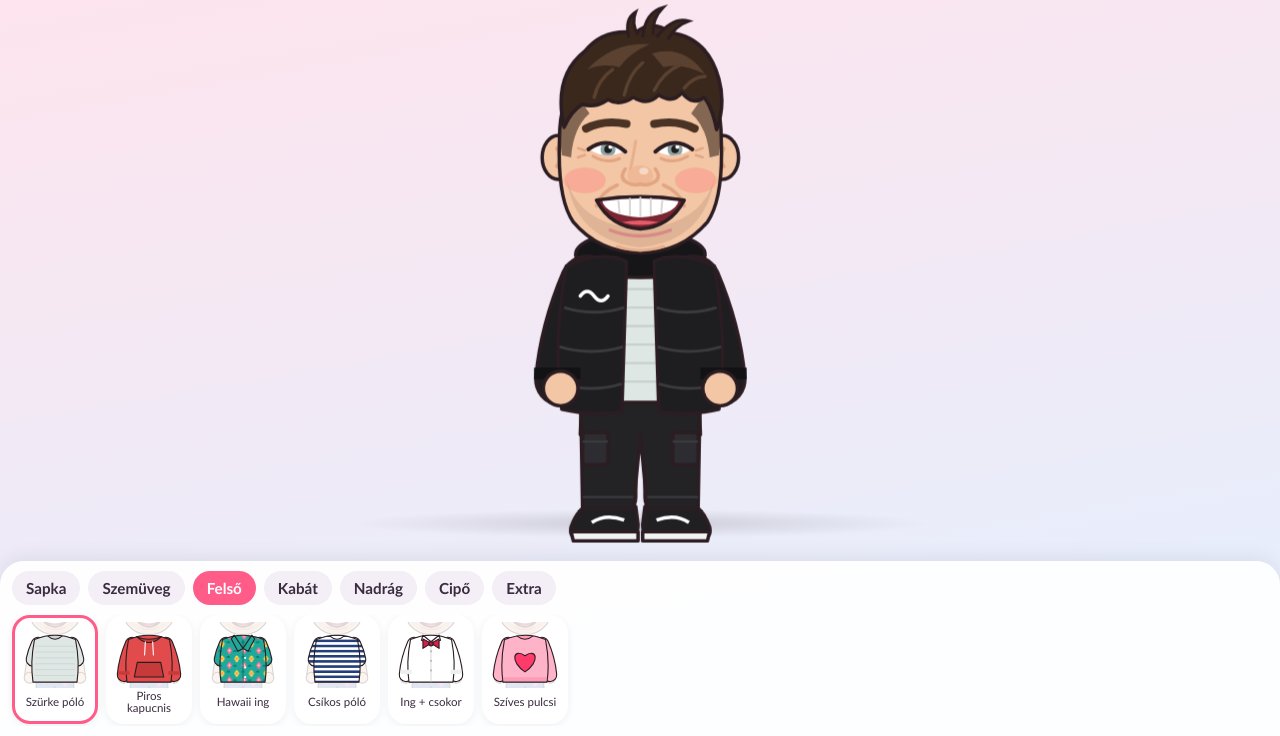
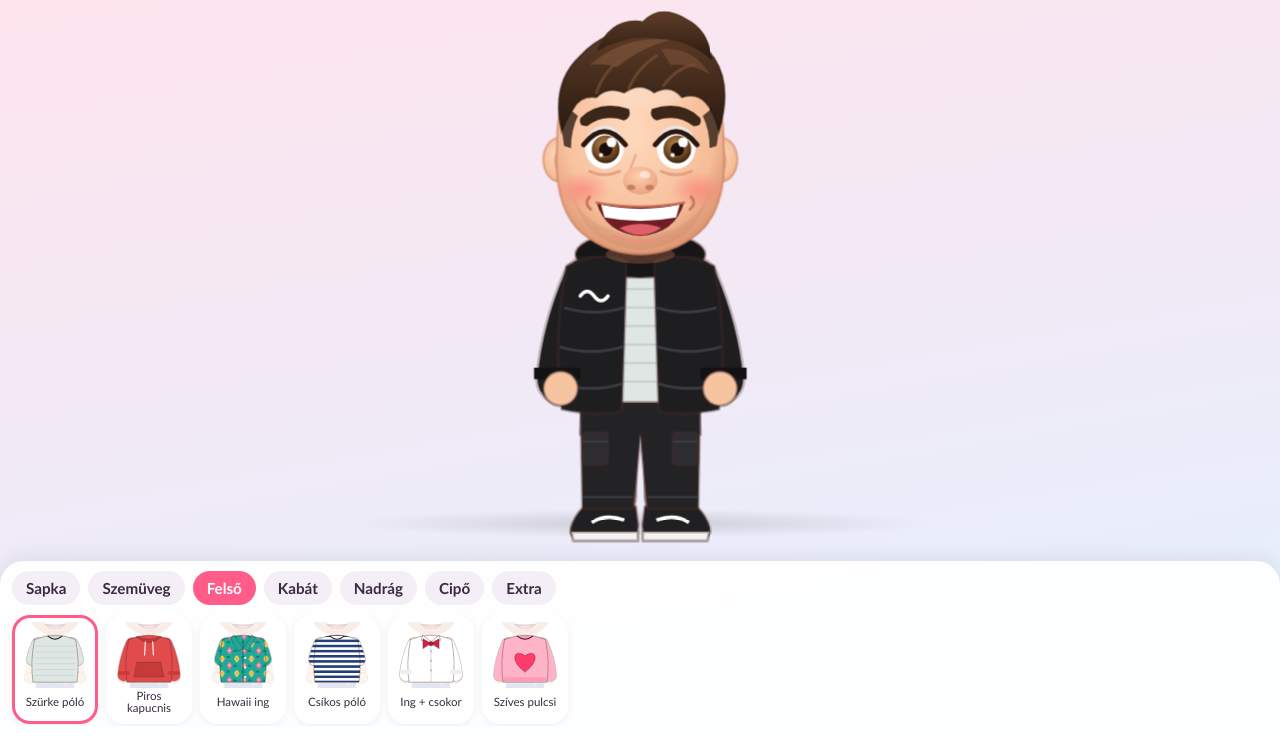
Before and after one commit to leveses/csenge-jokedv, a plain HTML site: page index.html in a window 1280 px wide. Shown: the part 64-800 px from the top of the page. Drawn offline with Linux system fonts and the light colour scheme.

Commit message:
Barátságos, puha 3D-rajzfilmes stílusú arc
Co-Authored-By: Claude Opus 5.5 <noreply@anthropic.com>
Claude-Session: https://claude.ai/code/session_01MFZjRNwTo6dfywtRw98UeR

```diff
--- a/index.html
+++ b/index.html
@@ -120,6 +120,15 @@
       <linearGradient id="gold" x1="0" y1="0" x2="0" y2="1">
         <stop offset="0" stop-color="#ffe680"/><stop offset="1" stop-color="#e0a800"/>
       </linearGradient>
+      <radialGradient id="skinG" cx=".45" cy=".4" r=".7"><stop offset="0" stop-color="#ffd9bd"/><stop offset=".7" stop-color="#f6bd98"/><stop offset="1" stop-color="#e59f7c"/></radialGradient>
+      <radialGradient id="faceShade" cx=".5" cy=".38" r=".62"><stop offset=".72" stop-color="#b8603e" stop-opacity="0"/><stop offset="1" stop-color="#b8603e" stop-opacity=".28"/></radialGradient>
+      <radialGradient id="blush" cx=".5" cy=".5" r=".5"><stop offset="0" stop-color="#ff6f6f" stop-opacity=".55"/><stop offset="1" stop-color="#ff6f6f" stop-opacity="0"/></radialGradient>
+      <radialGradient id="noseG" cx=".45" cy=".35" r=".7"><stop offset="0" stop-color="#ffcfae"/><stop offset="1" stop-color="#e8a07d"/></radialGradient>
+      <radialGradient id="iris" cx=".45" cy=".35" r=".65"><stop offset="0" stop-color="#b98a52"/><stop offset=".6" stop-color="#7a4f28"/><stop offset="1" stop-color="#3d2410"/></radialGradient>
+      <radialGradient id="eyeW" cx=".5" cy=".6" r=".6"><stop offset=".7" stop-color="#fff"/><stop offset="1" stop-color="#e9dcd6"/></radialGradient>
+      <linearGradient id="hairG" x1="0" y1="0" x2="0" y2="1"><stop offset="0" stop-color="#5e3d28"/><stop offset="1" stop-color="#2c1b11"/></linearGradient>
+      <linearGradient id="clothShade" x1="0" y1="0" x2="1" y2="0"><stop offset="0" stop-color="#000" stop-opacity=".22"/><stop offset=".3" stop-color="#000" stop-opacity="0"/><stop offset=".7" stop-color="#000" stop-opacity="0"/><stop offset="1" stop-color="#000" stop-opacity=".22"/></linearGradient>
+      <filter id="soft" x="-30%" y="-30%" width="160%" height="160%"><feGaussianBlur stdDeviation="5"/></filter>
     </defs>
     <g class="bob"><g id="layers"></g></g>
   </svg>
@@ -139,8 +148,8 @@
 
 <script>
 /* ---------- Színek ---------- */
-const SKIN = "#f3c6a5", SKIN_D = "#e2a582", HAIR = "#3a281d", HAIR_L = "#5a4130";
-const OUT = 'stroke="#2b1d22" stroke-width="3" stroke-linejoin="round" stroke-linecap="round"';
+const SKIN = "#f7c4a2", SKIN_D = "#e2a582", HAIR = "#3a281d", HAIR_L = "#5a4130";
+const OUT = 'stroke="#4a2c26" stroke-opacity=".4" stroke-width="2.5" stroke-linejoin="round" stroke-linecap="round"';
 
 /* Kar útvonalak (váll -> csukló) */
 const ARM_L = "M104 250 Q86 292 82 334";
@@ -151,8 +160,8 @@ const TORSO = "M94 238 Q150 214 206 238 Q218 300 210 354 L90 354 Q82 300 94 238
 
 const sleeves = (col, short, w=34) => {
   const L = short ? ARM_L_SHORT : ARM_L, R = short ? ARM_R_SHORT : ARM_R;
-  return `<path d="${L}" stroke="#2b1d22" stroke-width="${w+6}" stroke-linecap="round" fill="none"/>
-          <path d="${R}" stroke="#2b1d22" stroke-width="${w+6}" stroke-linecap="round" fill="none"/>
+  return `<path d="${L}" stroke="#4a2c26" stroke-opacity=".3" stroke-width="${w+4}" stroke-linecap="round" fill="none"/>
+          <path d="${R}" stroke="#4a2c26" stroke-opacity=".3" stroke-width="${w+4}" stroke-linecap="round" fill="none"/>
           <path d="${L}" stroke="${col}" stroke-width="${w}" stroke-linecap="round" fill="none"/>
           <path d="${R}" stroke="${col}" stroke-width="${w}" stroke-linecap="round" fill="none"/>`;
 };
@@ -173,8 +182,8 @@ function torsoBase(){
   return `
   <rect x="135" y="192" width="30" height="46" fill="${SKIN}" ${OUT}/>
   <path d="${TORSO}" fill="${SKIN}" ${OUT}/>
-  <path d="${ARM_L}" stroke="#2b1d22" stroke-width="32" stroke-linecap="round" fill="none"/>
-  <path d="${ARM_R}" stroke="#2b1d22" stroke-width="32" stroke-linecap="round" fill="none"/>
+  <path d="${ARM_L}" stroke="#c98261" stroke-opacity=".5" stroke-width="30" stroke-linecap="round" fill="none"/>
+  <path d="${ARM_R}" stroke="#c98261" stroke-opacity=".5" stroke-width="30" stroke-linecap="round" fill="none"/>
   <path d="${ARM_L}" stroke="${SKIN}" stroke-width="26" stroke-linecap="round" fill="none"/>
   <path d="${ARM_R}" stroke="${SKIN}" stroke-width="26" stroke-linecap="round" fill="none"/>`;
 }
@@ -183,71 +192,61 @@ function hands(){
           <circle cx="219" cy="342" r="15" fill="${SKIN}" ${OUT}/>`;
 }
 function head(){
-  const eye = (cx, flip) => {
-    const s = flip ? 1 : -1;
-    const X = d => cx + s*d;
-    return `
-    <clipPath id="eye${flip?'R':'L'}"><path d="M${X(-14)} 137 Q${cx} 125 ${X(14)} 136 Q${cx} 144 ${X(-14)} 137 Z"/></clipPath>
-    <path d="M${X(-14)} 137 Q${cx} 125 ${X(14)} 136 Q${cx} 144 ${X(-14)} 137 Z" fill="#fff"/>
-    <g clip-path="url(#eye${flip?'R':'L'})">
-      <circle cx="${cx+1}" cy="135" r="6.5" fill="#8ea3a6"/>
-      <circle cx="${cx+1}" cy="135" r="3.3" fill="#1d1d1d"/>
-      <circle cx="${cx+3}" cy="133" r="1.7" fill="#fff"/>
-    </g>
-    <path d="M${X(-16)} 137 Q${cx} 123 ${X(16)} 135" stroke="#2b1d22" stroke-width="3.5" fill="none" stroke-linecap="round"/>
-    <path d="M${X(-11)} 143 Q${cx} 148 ${X(12)} 141" stroke="${SKIN_D}" stroke-width="2.5" fill="none" stroke-linecap="round"/>
-    <path d="M${X(19)} 136 l${s*6} -2 M${X(19)} 140 l${s*6} 2" stroke="${SKIN_D}" stroke-width="2" stroke-linecap="round"/>`;
-  };
+  const eye = cx => `
+    <ellipse cx="${cx}" cy="133" rx="17" ry="19" fill="url(#eyeW)"/>
+    <circle cx="${cx+1}" cy="135" r="12" fill="url(#iris)"/>
+    <circle cx="${cx+1}" cy="135" r="5.8" fill="#1a0f08"/>
+    <circle cx="${cx+6}" cy="129" r="4.2" fill="#fff"/>
+    <circle cx="${cx-3}" cy="140" r="1.8" fill="#fff" opacity=".9"/>
+    <path d="M${cx-18} 131 Q${cx} 108 ${cx+18} 131" stroke="#2a1810" stroke-width="4.5" fill="none" stroke-linecap="round"/>
+    <path d="M${cx-13} 154 Q${cx} 160 ${cx+13} 154" stroke="#d48a6c" stroke-width="2.5" fill="none" stroke-linecap="round" opacity=".6"/>`;
   return `
-  <!-- fülek (kicsit elállók) -->
-  <ellipse cx="79" cy="142" rx="14" ry="19" fill="${SKIN}" ${OUT}/>
-  <ellipse cx="221" cy="142" rx="14" ry="19" fill="${SKIN}" ${OUT}/>
-  <path d="M77 133 q7 9 0 18 M223 133 q-7 9 0 18" stroke="${SKIN_D}" stroke-width="3" fill="none"/>
-  <!-- széles, kerek arc, telt áll -->
-  <path d="M80 126 Q80 54 150 52 Q220 54 220 126 Q222 178 208 198 Q186 224 150 225 Q114 224 92 198 Q78 178 80 126 Z" fill="${SKIN}" ${OUT}/>
-  <path d="M130 219 Q150 226 170 219" stroke="${SKIN_D}" stroke-width="2.5" fill="none" stroke-linecap="round" opacity=".7"/>
-  <!-- borosta -->
-  <path d="M86 160 Q94 214 150 220 Q206 214 214 160 Q204 200 150 204 Q96 200 86 160 Z" fill="#5a3b2b" opacity=".13"/>
-  <!-- pirospozsgás arc -->
-  <ellipse cx="102" cy="162" rx="18" ry="11" fill="#ff7a7a" opacity=".35"/>
-  <ellipse cx="198" cy="162" rx="18" ry="11" fill="#ff7a7a" opacity=".35"/>
-  <ellipse cx="150" cy="80" rx="40" ry="10" fill="#ff9a8a" opacity=".12"/>
-  <!-- szemöldök: egyenesebb, közepesen vastag -->
-  <path d="M103 117 Q118 109 138 113" stroke="#4a3324" stroke-width="7" stroke-linecap="round" fill="none"/>
-  <path d="M162 113 Q182 109 197 117" stroke="#4a3324" stroke-width="7" stroke-linecap="round" fill="none"/>
-  <!-- mosolygós, hunyorgó szemek -->
-  ${eye(121,false)}${eye(179,true)}
-  <!-- szélesebb, kerek végű orr -->
-  <path d="M146 128 Q143 146 141 154" stroke="${SKIN_D}" stroke-width="2.5" fill="none" stroke-linecap="round" opacity=".7"/>
-  <ellipse cx="150" cy="158" rx="11" ry="9" fill="#efb896"/>
-  <path d="M137 152 Q131 160 139 164 Q144 167 150 165 Q156 167 161 164 Q169 160 163 152" stroke="${SKIN_D}" stroke-width="3" fill="none" stroke-linecap="round"/>
-  <ellipse cx="153" cy="154" rx="4" ry="3" fill="#fff" opacity=".45"/>
-  <!-- nevető ráncok -->
-  <path d="M130 166 Q116 172 112 184 M170 166 Q184 172 188 184" stroke="${SKIN_D}" stroke-width="3" fill="none" stroke-linecap="round"/>
-  <!-- széles, fogas mosoly -->
-  <path d="M112 179 Q150 173 188 179 Q176 202 150 204 Q124 202 112 179 Z" fill="#7a2531" ${OUT}/>
-  <path d="M117 180 Q150 175 183 180 Q180 192 150 194 Q120 192 117 180 Z" fill="#fff"/>
-  <path d="M141 177 L141 193 M150 176 L150 194 M159 177 L159 193 M131 179 L132 191 M169 179 L168 191" stroke="#d9d4d0" stroke-width="1.6"/>
-  <path d="M134 198 Q150 203 166 198 Q150 195 134 198 Z" fill="#e35d6a"/>
-  <path d="M124 205 Q150 215 176 205" stroke="#d98a85" stroke-width="3" fill="none" stroke-linecap="round"/>`;
+  <!-- fülek -->
+  <ellipse cx="80" cy="144" rx="14" ry="19" fill="url(#skinG)" stroke="#c98261" stroke-opacity=".5" stroke-width="2"/>
+  <ellipse cx="220" cy="144" rx="14" ry="19" fill="url(#skinG)" stroke="#c98261" stroke-opacity=".5" stroke-width="2"/>
+  <ellipse cx="81" cy="145" rx="6" ry="10" fill="#e09474" opacity=".55"/>
+  <ellipse cx="219" cy="145" rx="6" ry="10" fill="#e09474" opacity=".55"/>
+  <!-- nyak árnyék -->
+  <ellipse cx="150" cy="226" rx="30" ry="8" fill="#b9714f" opacity=".35"/>
+  <!-- pufi, kerek arc -->
+  <path d="M78 130 Q76 56 150 52 Q224 56 222 130 Q226 186 200 208 Q178 226 150 226 Q122 226 100 208 Q74 186 78 130 Z" fill="url(#skinG)" stroke="#c98261" stroke-opacity=".55" stroke-width="2"/>
+  <path d="M78 130 Q76 56 150 52 Q224 56 222 130 Q226 186 200 208 Q178 226 150 226 Q122 226 100 208 Q74 186 78 130 Z" fill="url(#faceShade)"/>
+  <ellipse cx="150" cy="84" rx="44" ry="16" fill="#fff" opacity=".22" filter="url(#soft)"/>
+  <!-- enyhe borosta -->
+  <path d="M90 170 Q100 218 150 222 Q200 218 210 170 Q200 206 150 210 Q100 206 90 170 Z" fill="#6b4632" opacity=".09"/>
+  <!-- pirospozsgás orcák -->
+  <ellipse cx="100" cy="170" rx="24" ry="16" fill="url(#blush)"/>
+  <ellipse cx="200" cy="170" rx="24" ry="16" fill="url(#blush)"/>
+  <!-- vidám, vastag szemöldök -->
+  <path d="M98 108 Q114 92 140 100 Q143 107 136 110 Q118 104 104 115 Q96 115 98 108 Z" fill="#3b2618"/>
+  <path d="M202 108 Q186 92 160 100 Q157 107 164 110 Q182 104 196 115 Q204 115 202 108 Z" fill="#3b2618"/>
+  <!-- nagy, csillogó szemek -->
+  ${eye(119)}${eye(181)}
+  <!-- kerek, puha orr -->
+  <path d="M146 140 Q142 150 140 156" stroke="#d48a6c" stroke-width="2" fill="none" stroke-linecap="round" opacity=".5"/>
+  <ellipse cx="150" cy="162" rx="15" ry="12" fill="url(#noseG)"/>
+  <ellipse cx="142" cy="168" rx="3.6" ry="2.3" fill="#a85a42" opacity=".55"/>
+  <ellipse cx="158" cy="168" rx="3.6" ry="2.3" fill="#a85a42" opacity=".55"/>
+  <ellipse cx="154" cy="157" rx="4.5" ry="3.2" fill="#fff" opacity=".55"/>
+  <!-- nagy, kedves mosoly -->
+  <path d="M112 181 Q150 188 188 181 Q180 208 150 210 Q120 208 112 181 Z" fill="#6e1f24"/>
+  <path d="M116 183 Q150 190 184 183 L181 194 Q150 200 119 194 Z" fill="#fff"/>
+  <path d="M132 203 Q150 196 168 203 Q160 209 150 209 Q140 209 132 203 Z" fill="#e0606a"/>
+  <path d="M112 181 Q150 188 188 181" stroke="#c9705a" stroke-width="2" fill="none" stroke-linecap="round"/>
+  <path d="M126 210 Q150 220 174 210" stroke="#e8907e" stroke-width="3" fill="none" stroke-linecap="round" opacity=".7"/>
+  <path d="M106 176 q-5 6 1 11 M194 176 q5 6 -1 11" stroke="#c97a5e" stroke-width="2.5" fill="none" stroke-linecap="round"/>`;
 }
 function hair(){
   return `
-  <!-- oldalt rövidebb -->
-  <path d="M82 140 Q77 104 92 84 L106 104 Q92 116 90 142 Z" fill="${HAIR}" opacity=".6"/>
-  <path d="M218 140 Q223 104 208 84 L194 104 Q208 116 210 142 Z" fill="${HAIR}" opacity=".6"/>
-  <!-- tömött, kócos, felfelé-előre fésült tető -->
-  <path d="M84 116 Q74 72 102 50 Q118 30 146 34 Q160 22 176 34 Q208 38 218 74 Q224 96 216 118
-           Q212 98 205 90 Q196 98 186 86 Q178 96 166 88 Q156 98 144 90 Q132 98 122 92 Q110 100 100 96 Q90 102 84 116 Z"
-        fill="${HAIR}" ${OUT}/>
-  <!-- szélfútta tincsek a tetején -->
-  <path d="M152 38 Q154 16 170 12 Q160 22 161 36" fill="${HAIR}" stroke="#2b1d22" stroke-width="2.5"/>
-  <path d="M164 38 Q178 20 192 24 Q180 28 174 40" fill="${HAIR}" stroke="#2b1d22" stroke-width="2.5"/>
-  <path d="M140 38 Q136 22 146 16 Q142 26 148 36" fill="${HAIR}" stroke="#2b1d22" stroke-width="2.5"/>
-  <!-- csillanások / tincsek -->
-  <path d="M104 66 Q126 42 158 44 Q140 52 132 64 Q118 60 104 66 Z" fill="${HAIR_L}"/>
-  <path d="M160 52 Q188 44 206 70 Q186 60 170 64 Z" fill="${HAIR_L}"/>
-  <path d="M110 90 Q114 74 126 66 M136 88 Q140 70 152 60 M162 84 Q170 68 184 62 M188 82 Q196 72 206 72" stroke="${HAIR_L}" stroke-width="3" fill="none" stroke-linecap="round"/>`;
+  <path d="M84 132 Q80 112 86 98 L96 106 Q90 118 90 134 Z" fill="${HAIR}" opacity=".85"/>
+  <path d="M216 132 Q220 112 214 98 L204 106 Q210 118 210 134 Z" fill="${HAIR}" opacity=".85"/>
+  <path d="M82 120 Q72 78 98 54 Q120 30 156 30 Q194 30 214 56 Q230 80 218 120
+           Q214 102 206 94 Q198 86 186 90 Q176 78 162 86 Q150 76 136 86 Q122 80 112 90 Q98 88 92 100 Q86 108 82 120 Z"
+        fill="url(#hairG)" stroke="#20130b" stroke-opacity=".5" stroke-width="1.5"/>
+  <path d="M112 50 Q124 20 152 24 Q168 8 190 22 Q210 32 212 58 Q192 40 168 40 Q142 34 112 50 Z" fill="url(#hairG)"/>
+  <path d="M106 62 Q136 36 176 40 Q148 48 130 64 Q118 60 106 62 Z" fill="#8a5c3e" opacity=".55"/>
+  <path d="M168 48 Q196 46 210 70 Q194 60 176 62 Z" fill="#8a5c3e" opacity=".45"/>
+  <path d="M112 86 Q118 68 132 58 M140 82 Q148 64 164 54 M170 80 Q182 64 196 62" stroke="#7a5034" stroke-width="2.5" fill="none" stroke-linecap="round" opacity=".7"/>`;
 }
 
 /* ---------- Ruhák ---------- */
@@ -465,7 +464,7 @@ function render(changed){
   const L = document.getElementById("layers");
   L.innerHTML =
     bodyBase() + piece("shoes") + piece("pants") +
-    torsoBase() + piece("top") + piece("jacket") + hands() +
+    torsoBase() + piece("top") + `<path d="${TORSO}" fill="url(#clothShade)"/>` + piece("jacket") + hands() +
     (["chain","scarf"].includes(outfit.extra) ? piece("extra") : "") +
     head() + hair() + piece("hat") + piece("glasses") +
     (["chain","scarf"].includes(outfit.extra) ? "" : piece("extra"));
```
